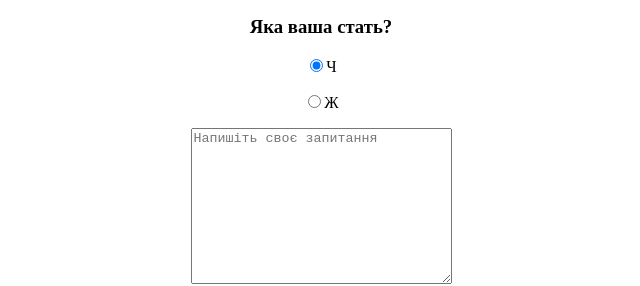
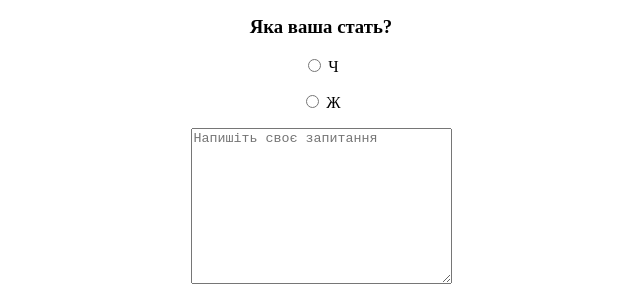
Before and after one commit to dragonlock/vitalii.hw2, a plain HTML site: page index.html in a window 1280 px wide. Shown: the part 209-495 px from the top of the page, 319-959 px from the left. Drawn offline with Linux system fonts and the light colour scheme.

Commit message:
Update index.html

```diff
--- a/index.html
+++ b/index.html
@@ -45,8 +45,12 @@
         <p><input type="name" value="Введіть ваше ім'я"></p>
         <p><input type="name" value="Введіть ваше прізвище"></p>
         <h3>Яка ваша стать?</h3>
-        <input type="radio" checked>Ч
-        <p><input type="radio">Ж</p>
+        <input type="radio" id="contactChoice1"
+        name="contact" value="email">
+        <label for="contactChoice1">Ч</label>
+        <p><input type="radio" id="contactChoice1"
+            name="contact" value="email">
+            <label for="contactChoice1">Ж</label></p>
         <textarea name="text" id="" cols="30" rows="10" placeholder="Напишіть своє запитання"></textarea>
         <p></p>
         <select name="choose">
```
